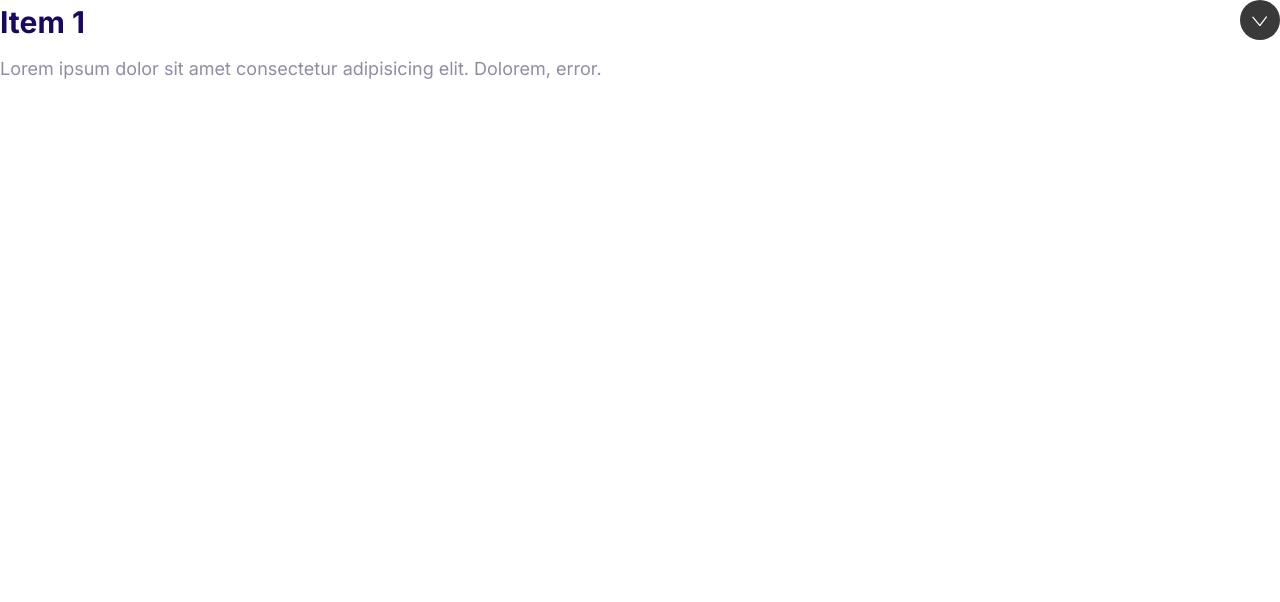
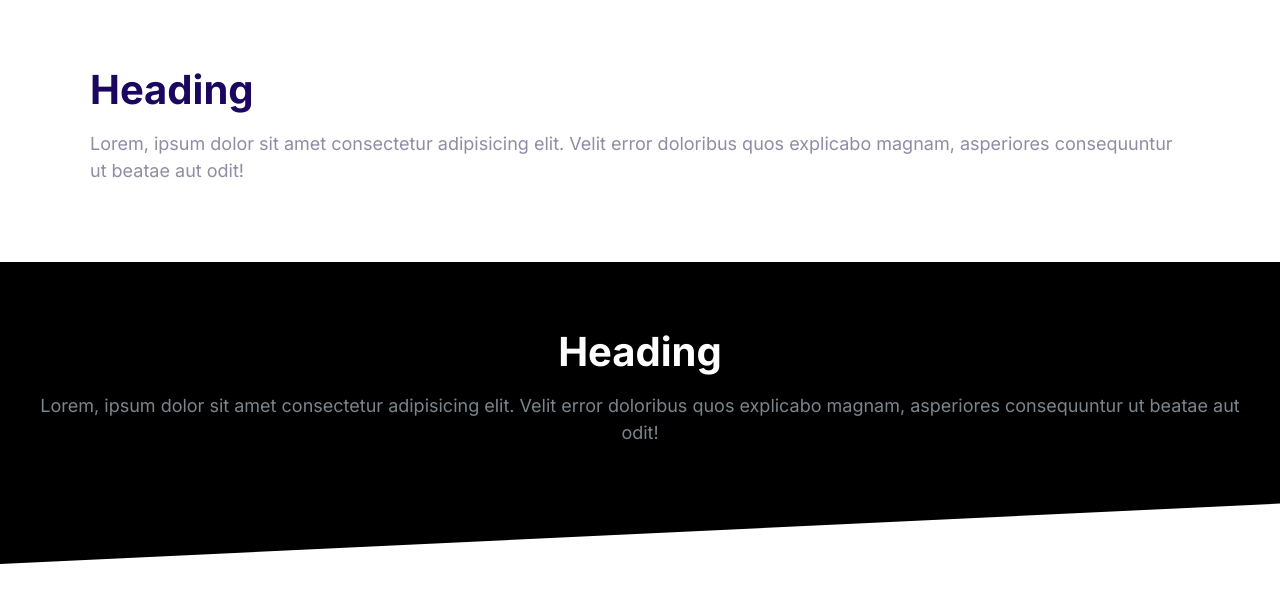
Before and after one commit to babaj301/moshify-course-site, a plain HTML site: page index.html in a window 1280 px wide. Drawn offline with Linux system fonts and the light colour scheme.

Commit message:
Committing Blocks

```diff
--- a/CSS/styles.css
+++ b/CSS/styles.css
@@ -568,3 +568,41 @@ a {
   max-height: 100vh;
   opacity: 1;
 }
+
+/* Blocks */
+.block {
+  --padding-vertical: 6rem;
+  padding: var(--padding-vertical) 2rem;
+}
+
+.block__heading {
+  margin-top: 0;
+}
+
+.block__header {
+  text-align: center;
+}
+
+.block--dark {
+  background: #000;
+  color: #7b858b;
+}
+
+.block--dark .block__heading {
+  color: #fff;
+}
+
+.block--skewed-right {
+  padding-bottom: calc(var(--padding-vertical) + 4rem);
+  clip-path: polygon(0% 0%, 100% 0%, 100% 100%, 0% 80%);
+}
+
+.block--skewed-left {
+  padding-bottom: calc(var(--padding-vertical) + 4rem);
+  clip-path: polygon(0% 0%, 100% 0%, 100% 80%, 0% 100%);
+}
+
+.container {
+  max-width: 1140px;
+  margin: 0 auto;
+}
--- a/index.html
+++ b/index.html
@@ -15,17 +15,27 @@
     <link rel="stylesheet" href="CSS/styles.css" />
   </head>
   <body>
-    <div class="collapsible collapsible--expanded">
-      <header class="collapsible__header">
-        <h2 class="collapsible__heading">Item 1</h2>
-        <svg class="icon icon--white collapsible__chevron">
-          <use xlink:href="images/sprite.svg#chevron"></use>
-        </svg>
+    <section class="block container">
+      <div class="container">
+        <h2 class="block__heading">Heading</h2>
+        <p>
+          Lorem, ipsum dolor sit amet consectetur adipisicing elit. Velit error
+          doloribus quos explicabo magnam, asperiores consequuntur ut beatae aut
+          odit!
+        </p>
+      </div>
+    </section>
+
+    <section class="block block--dark block--skewed-left">
+      <header class="block__header">
+        <h2 class="block__heading">Heading</h2>
+        <p>
+          Lorem, ipsum dolor sit amet consectetur adipisicing elit. Velit error
+          doloribus quos explicabo magnam, asperiores consequuntur ut beatae aut
+          odit!
+        </p>
       </header>
-      <div class="collapsible__content">
-        Lorem ipsum dolor sit amet consectetur adipisicing elit. Dolorem, error.
-      </div>
-    </div>
+    </section>
     <script src="js/main.js"></script>
   </body>
 </html>
```
Also changed, not shown: components/blocks.html (added, +21 -0 lines).
